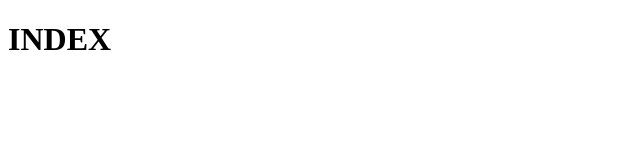
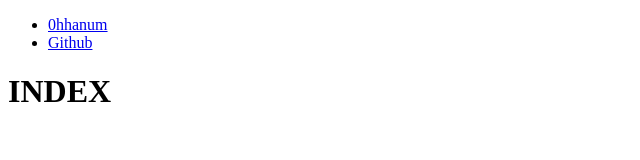
Before and after one commit to 0hhanum/HiGatsby, a Gatsby site: page / in a window 1280 px wide. Shown: the whole page, without its empty margins (0-640 px from the left). Built offline with nearby package versions, Linux system fonts and the light colour scheme; Gatsby itself is replaced by a stand-in of ours.

Commit message:
Gatsby router

```diff
--- a/src/pages/index.tsx
+++ b/src/pages/index.tsx
@@ -1,11 +1,21 @@
 import * as React from "react";
-import type { HeadFC, PageProps } from "gatsby";
+import { HeadFC, Link, PageProps } from "gatsby";
 
 const IndexPage: React.FC<PageProps> = () => {
   return (
-    <div>
+    <>
+      <nav>
+        <ul>
+          <li>
+            <Link to="/">0hhanum</Link>
+          </li>
+          <li>
+            <Link to="https://github.com/0hhanum">Github</Link>
+          </li>
+        </ul>
+      </nav>
       <h1>INDEX</h1>
-    </div>
+    </>
   );
 };
 
--- /dev/null
+++ b/src/pages/nav.tsx
@@ -0,0 +1,5 @@
+import React from "react";
+
+export default function Nav() {
+  return <nav>nav</nav>;
+}
--- a/src/pages/page.tsx
+++ /dev/null
@@ -1,6 +0,0 @@
-import React from "react";
-
-function Page() {
-  return <h1>HELLO</h1>;
-}
-export default Page;
```
Also changed, not shown: src/pages/test/HI.tsx (deleted, +0 -5 lines).
